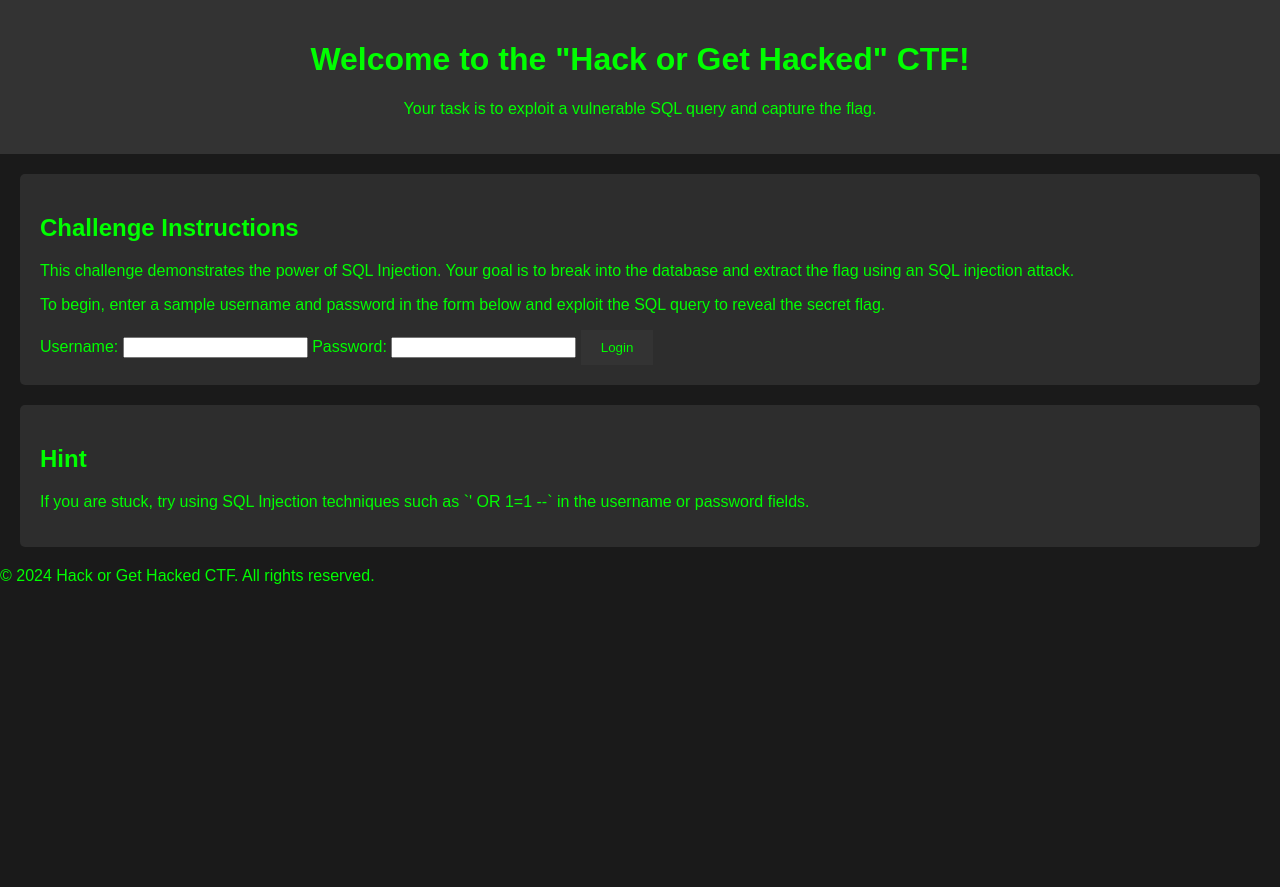
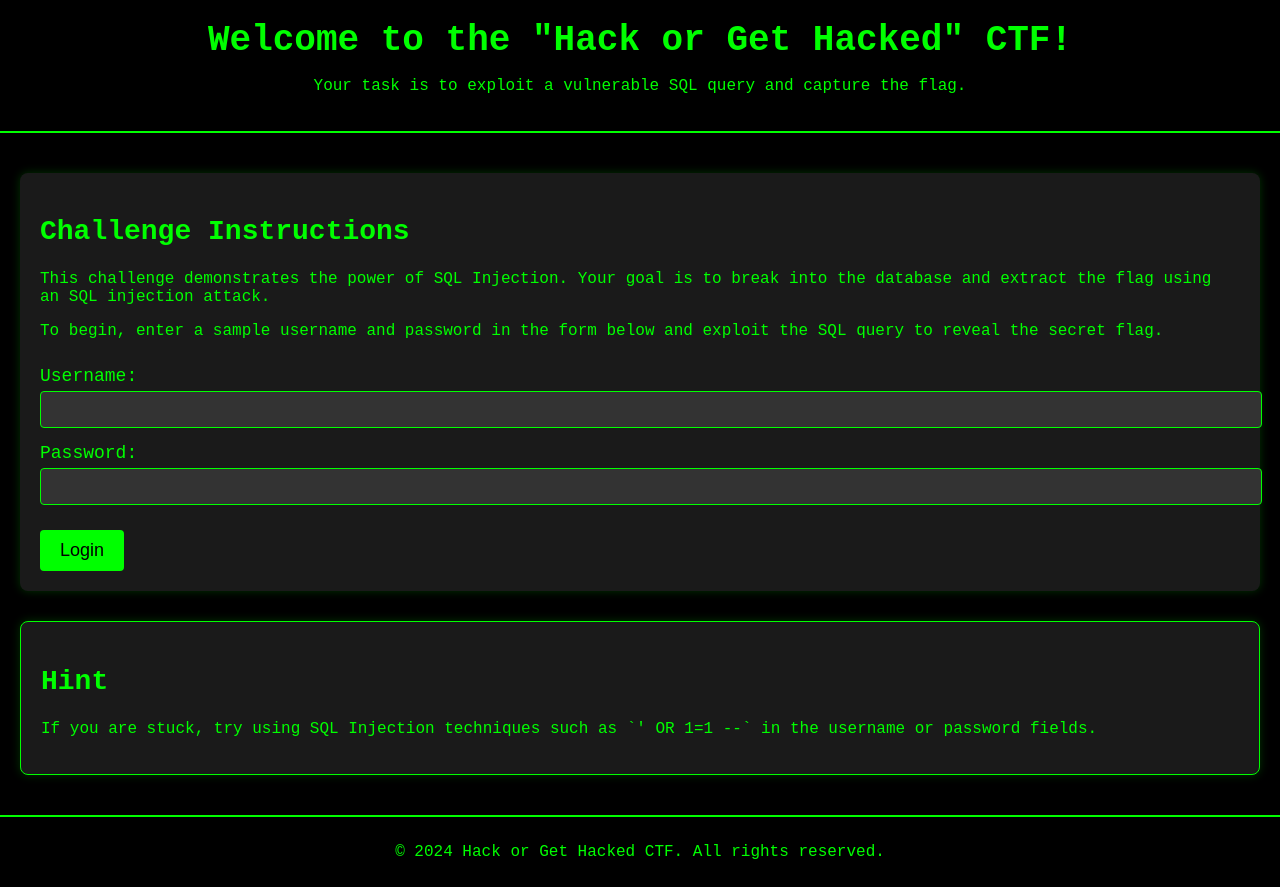
Before and after one commit to cypherdavy/Hack-or-Be-Hacked, a plain HTML site: page index.html in a window 1280 px wide. Before the commit the page ends 800 px from the top, so only its background shows below. Drawn offline with Linux system fonts and the light colour scheme.

Commit message:
Update styles.css

```diff
--- a/styles.css
+++ b/styles.css
@@ -1,51 +1,99 @@
+/* General Body Styling */
 body {
-    font-family: Arial, sans-serif;
-    background-color: #1a1a1a;
-    color: #00ff00;
+    font-family: 'Courier New', Courier, monospace;
+    background-color: #000000;
+    color: #00FF00; /* Green text color */
     margin: 0;
     padding: 0;
 }
 
+/* Header Styling */
 header {
+    background-color: #000000;
+    color: #00FF00;
     text-align: center;
     padding: 20px;
-    background-color: #333;
+    border-bottom: 2px solid #00FF00;
 }
 
-nav ul {
-    list-style-type: none;
-    text-align: center;
+header h1 {
+    font-size: 36px;
+    margin: 0;
 }
 
-nav ul li {
-    display: inline;
-    margin: 0 20px;
+/* Main Section Styling */
+main {
+    padding: 20px;
 }
 
-nav ul li a {
-    color: #00ff00;
-    text-decoration: none;
+/* Section Styling */
+section {
+    background-color: #1a1a1a;
+    margin: 20px 0;
+    padding: 20px;
+    border-radius: 8px;
+    box-shadow: 0 0 10px rgba(0, 255, 0, 0.2);
 }
 
-section {
-    margin: 20px;
-    padding: 20px;
-    background-color: #2d2d2d;
-    border-radius: 5px;
+h2 {
+    font-size: 28px;
 }
 
-h1, h2, h3 {
-    color: #00ff00;
+/* Form Styling */
+form {
+    display: flex;
+    flex-direction: column;
+    align-items: flex-start;
 }
 
-button {
-    background-color: #333;
-    color: #00ff00;
-    border: none;
-    padding: 10px 20px;
-    cursor: pointer;
+form label {
+    margin-top: 10px;
+    font-size: 18px;
 }
 
-button:hover {
-    background-color: #444;
+form input {
+    width: 100%;
+    padding: 10px;
+    margin: 5px 0;
+    border-radius: 4px;
+    border: 1px solid #00FF00;
+    background-color: #333333;
+    color: #00FF00;
 }
+
+form button {
+    background-color: #00FF00;
+    color: black;
+    padding: 10px 20px;
+    border: none;
+    border-radius: 4px;
+    cursor: pointer;
+    margin-top: 20px;
+    font-size: 18px;
+}
+
+form button:hover {
+    background-color: #00CC00;
+}
+
+/* Footer Styling */
+footer {
+    text-align: center;
+    padding: 10px;
+    background-color: #000000;
+    color: #00FF00;
+    border-top: 2px solid #00FF00;
+}
+
+/* Hint Section */
+#hint {
+    background-color: #1a1a1a;
+    margin-top: 30px;
+    padding: 20px;
+    border-radius: 8px;
+    border: 1px solid #00FF00;
+}
+
+#hint p {
+    font-size: 16px;
+}
```
